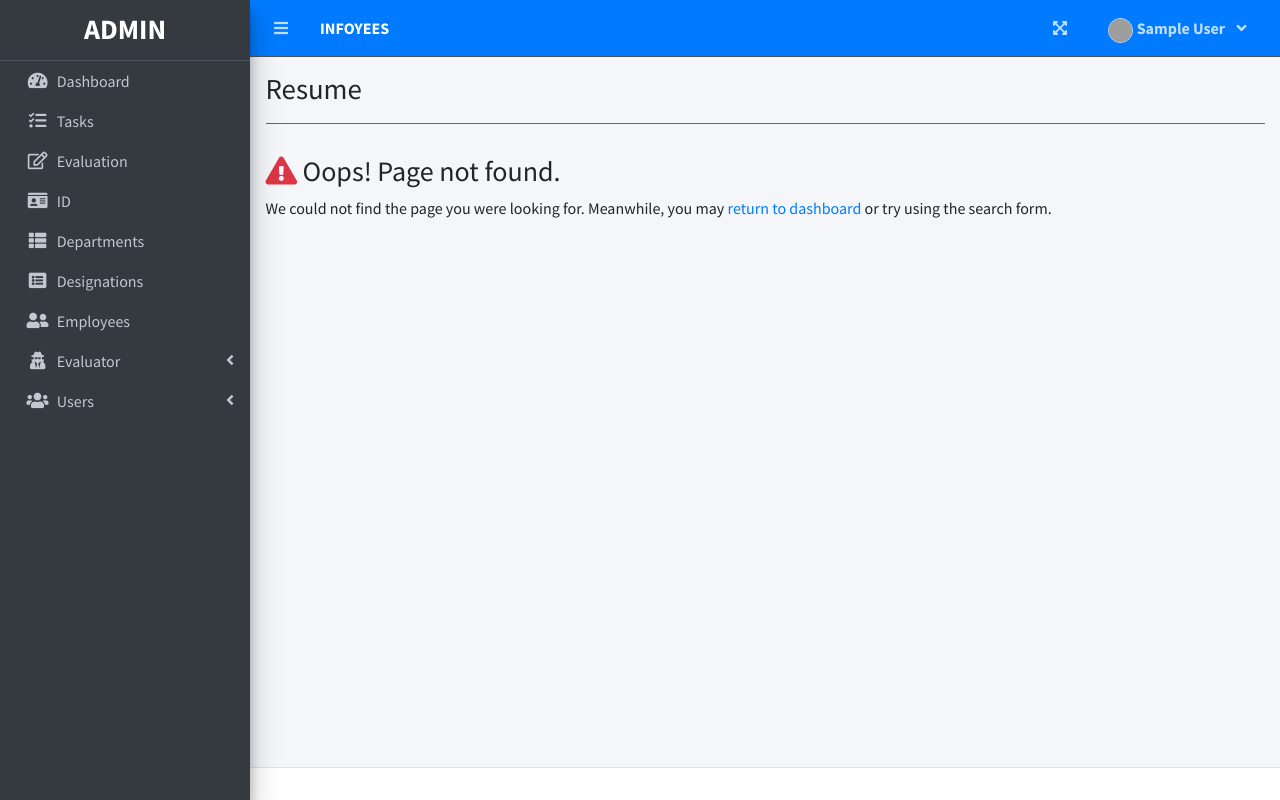
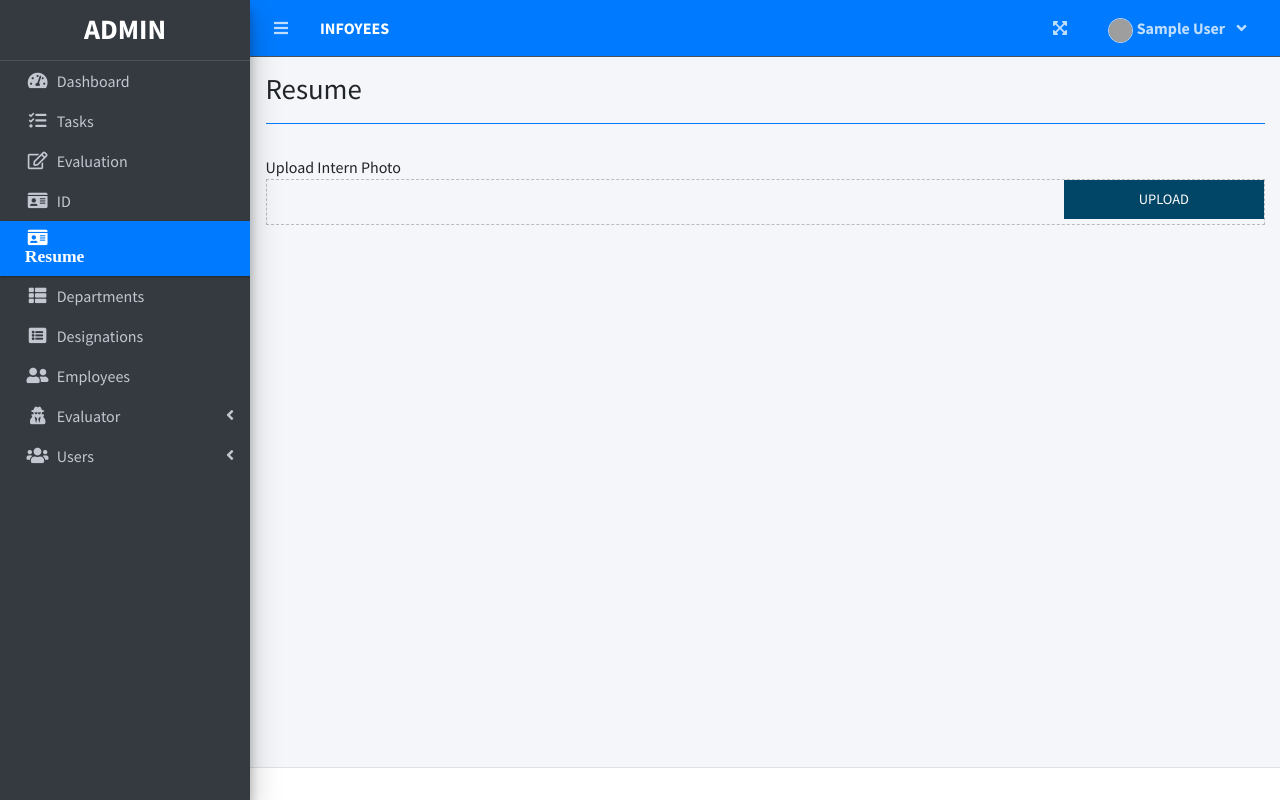
Before and after one commit to Ais2000/infoyees-main, a PHP site: page /index.php?page=resume in a window 1280 px wide. Run offline with PHP 8.4, Linux system fonts and the light colour scheme; the visitor is signed in with stand-in values (Sample User, id 1); some libraries are stand-ins or nearby versions; grey boxes are pictures that could not be loaded.

Commit message:
Added upload feature for resume

```diff
--- a/info-master/database/epes_db.sql
+++ b/info-master/database/epes_db.sql
@@ -362,6 +362,8 @@ COMMIT;
 
 
 
+
+/* ADDED THE ID GENERATOR SQL*/
 -- phpMyAdmin SQL Dump
 -- version 5.1.1
 -- https://www.phpmyadmin.net/
--- a/info-master/id-card.php
+++ b/info-master/id-card.php
@@ -43,7 +43,7 @@
                                                   </div>
                                                   <div class='box-2'>
                                                       <h2>$name</h2>
-                                                      <p style='font-size: 14px;'>Web Developer</p>
+                                                      <p style='font-size: 14px;'>$role</p>
                                                   </div>
                                                   <div class='box-3'>
                                                       <img src='assets/images/logo.jpg' alt=''>
--- /dev/null
+++ b/info-master/resume.php
@@ -0,0 +1,73 @@
+<div class="section_subtitle left">Upload Intern Photo</div>
+					<div class="input-box input-upload-box left">
+						<div class="upload-wrapper">
+							<div class="upload-box">
+								<input type="file" name="passport_photo" class="uploadField passport_photo" placeholder="Choose File">
+								<div class="uploadfile passportPhoto_file">Upload Intern Photo</div>
+								<div class="filebtn passport-btn">Upload</div>
+								<div class="filebtn passport-disbtn">Upload</div>
+							</div>
+						</div>
+
+<style>
+
+.upload-wrapper{
+    width: 100%;
+    position: relative;
+    border: 1px dashed #bbbbbb;
+
+}
+.uploadField {
+    width: 80%;
+    padding: 7px 0;
+
+}
+.uploadField {
+    width: 80%;
+    padding: 7px 0;
+    opacity: 0;
+
+}
+.uploadfile{
+    position: absolute;
+    top: 0;
+    width: 80%;
+    height: 34px;
+    padding: 7px 0;
+    z-index: -1;
+    padding-left: 10px;
+    font-size: 0.9em;
+    overflow: hidden;
+    white-space: nowrap;
+    text-overflow: ellipsis;
+    color: #024667;
+}
+.filebtn {
+    width: 20%;
+    padding: 9px 0;
+    background: #024667;
+    position: absolute;
+    top: 0;
+    right: 0;
+    text-align: center;
+    font-size: 0.9em;
+    text-transform: uppercase;
+    color: #fff;
+    cursor: pointer;
+}
+.passport-disbtn {
+    display: none;
+    width: 20%;
+    padding: 9px 0;
+    background: #bbbbbb;
+    position: absolute;
+    top: 0;
+    right: 0;
+    text-align: center;
+    font-size: 0.9em;
+    text-transform: uppercase;
+    color: #fff;
+    cursor: pointer;
+}
+
+</style>
--- a/info-master/sidebar.php
+++ b/info-master/sidebar.php
@@ -47,7 +47,16 @@
               </p>
             </a>
           </li>
-          <?php if($_SESSION['login_type'] != 1): ?>
+          <li class="nav-item">
+            <a href="./index.php?page=resume" class="nav-link nav-resume">
+              <i class="nav-icon fas fa-id-card">
+                <p>
+                  Resume
+                </p>
+              </i>
+            </a>
+          </li>
+          <?php if($_SESSION['login_type'] == 1): ?>
         <?php endif; ?>
           <?php if($_SESSION['login_type'] == 2): ?>
           <li class="nav-item dropdown">
```
Also changed, not shown: info-master/assets/uploads/1654754040_2022-04-17-08-25-50-296.jpg (added), info-master/assets/uploads/staff-id-card (4).png (added).
